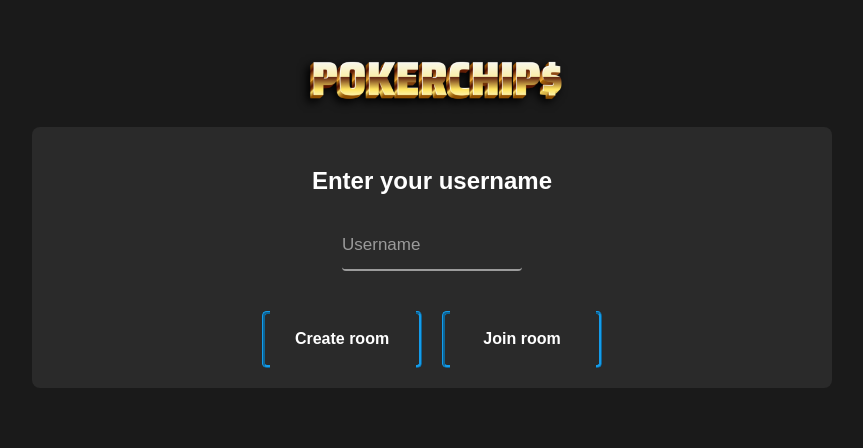
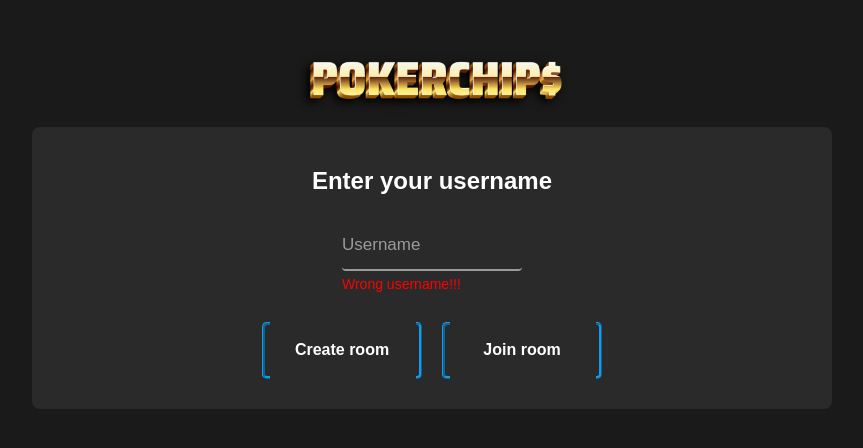
Before and after one commit to w3rr0/poker-chips-api, a React (Vite) app in the folder front/: page / in a window 1280 px wide. Shown: the top 448 px of the page, without its empty margins (208-1071 px from the left). Built offline with nearby package versions, Linux system fonts and the light colour scheme.

Commit message:
add/username-warning

```diff
--- a/front/src/components/Home.jsx
+++ b/front/src/components/Home.jsx
@@ -29,6 +29,7 @@ const Home = () => {
                             onChange={(e) => setUsername(e.target.value.slice(0, 15))}
                         />
                         <label htmlFor="Username" className="form__label">Username</label>
+                        <label className="username-warning">Wrong username!!!</label>
                     </div>
                 </div>
                 <div className="button-container">
--- a/front/src/index.css
+++ b/front/src/index.css
@@ -116,7 +116,8 @@ button:hover {
   display: flex;
   gap: 20px;
   justify-content: center;
-  padding-top: 30px;
+  padding-top: 20px;
+  padding-bottom: 10px;
 }
 
 .form__group {
@@ -196,3 +197,11 @@ button:hover {
 .leave {
   margin-left: auto;
 }
+
+.username-warning {
+  color: red;
+  font-size: 14px;
+  margin-top: 5px;
+  text-align: left;
+  display: block;
+}
```
